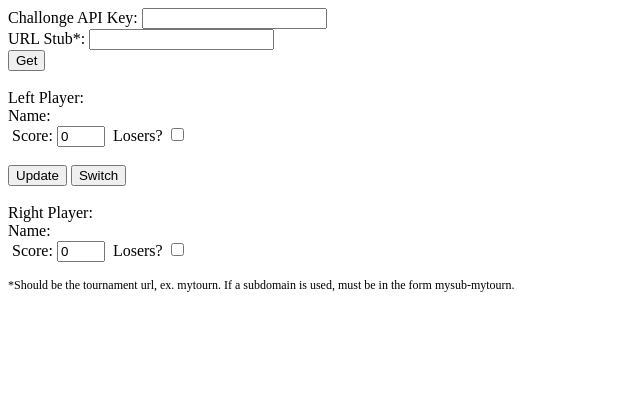
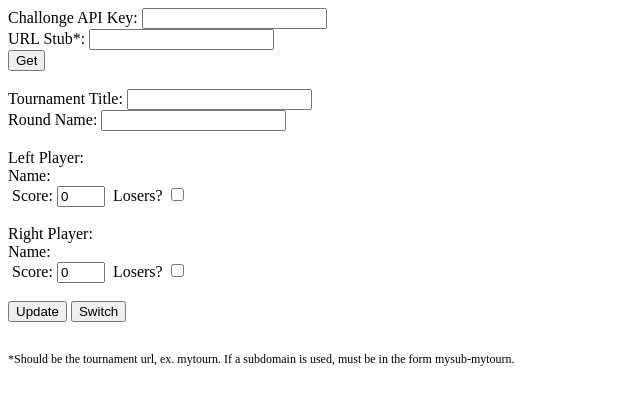
Before and after one commit to Hay1tsme/bundle-uglsmash, a website: page dashboard/smashd.html in a window 1280 px wide. Shown: the whole page, without its empty margins (0-640 px from the left). Drawn offline with Linux system fonts and the light colour scheme.

Commit message:
added name and round boxes
will finish implementing later

```diff
--- a/dashboard/smashd.html
+++ b/dashboard/smashd.html
@@ -10,6 +10,12 @@
 <button id="btnApi">Get</button>
 <br>
 <br>
+<label>Tournament Title:</label>
+<input id="tName" type="text"></input>
+<br>
+<label>Round Name:</label>
+<input id="rName" type="text"></input>
+<br><br>
 <label>Left Player:</label>
 <br>
 <label>Name:</label>
@@ -18,7 +24,7 @@
 <input id="playerLScore" type="number" value="0"></input>
 &nbsp;<label>Losers?</label>
 <input type="checkbox" id="fromLosersL">
-<br><br><input type="button" value="Update" id="btnUpdate">&nbsp;<input type="button" value="Switch" id="btnSw"><br><br>
+<br><br>
 <label>Right Player:</label>
 <br>
 <label>Name:</label>
@@ -27,7 +33,8 @@
 <input id="playerRScore" type="number" value="0"></input>
 &nbsp;<label>Losers?</label>
 <input type="checkbox" id="fromLosersR">
-<p>
+<br><br><input type="button" value="Update" id="btnUpdate">&nbsp;<input type="button" value="Switch" id="btnSw">
+<br><br>
 <div id="status"></div>
 <p id="footer">
 *Should be the tournament url, ex. mytourn. If a subdomain is used, must be in the form mysub-mytourn.
@@ -41,6 +48,8 @@
 	const pRR = nodecg.Replicant('playerR');
 	const pLSR = nodecg.Replicant('playerLS');
 	const pRSR = nodecg.Replicant('playerRS');
+	const tNameR = nodecg.Replicant('tournName');
+	const rNameR = nodecg.Replicant('roundName');
 
 	var pLS;
 	var pRS;
@@ -48,6 +57,8 @@
 	var pR = document.querySelector("#playerR");
 	var pLSc = document.querySelector("#playerLScore");
 	var pRSc = document.querySelector("#playerRScore");
+	var tName = document.querySelector("#tName");
+	var rName = document.querySelector("#rName");
 
 	var url;
 	var tmp;
```
